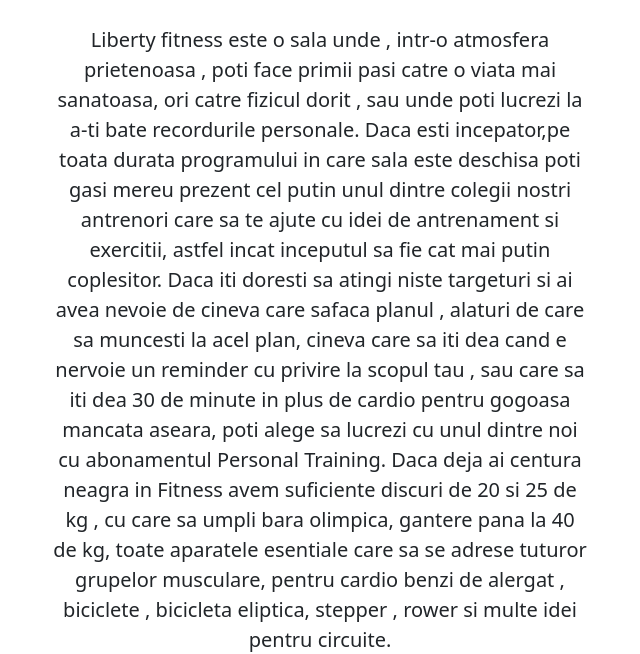
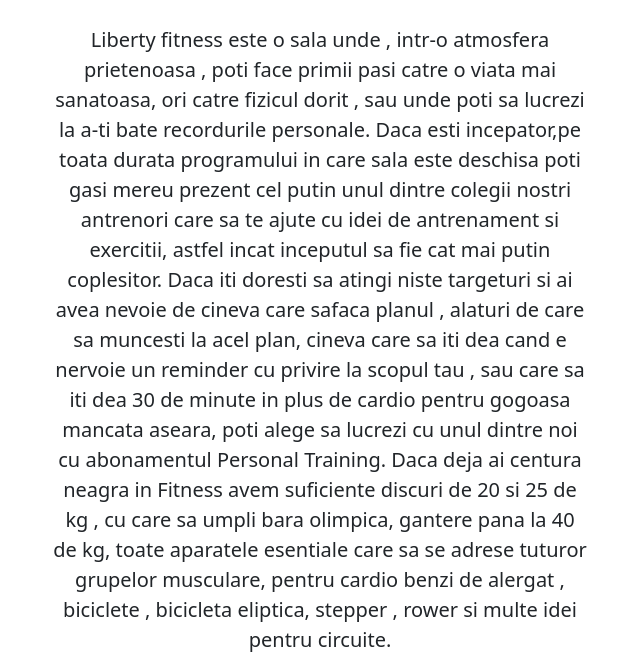
Before and after one commit to gabrielsorin88/gym_site_django, a Django app: page / in a window 1280 px wide. Shown: the part 461-1115 px from the top of the page, without its empty margins (320-960 px from the left). Run offline with Django 4.2, Linux system fonts and the light colour scheme; some libraries are stand-ins or nearby versions.

Commit message:
description correction
text correction for index.html

```diff
--- a/home/templates/index.html
+++ b/home/templates/index.html
@@ -59,7 +59,7 @@
         </div>
     <h1 class="display-4 fw-bold text-body-emphasis"></h1>
     <div class="col-lg-6 mx-auto ">
-      <p class="lead mb-4"> Liberty fitness este o sala unde , intr-o atmosfera prietenoasa , poti face primii pasi catre o viata mai sanatoasa, ori catre fizicul dorit , sau unde poti lucrezi la a-ti bate recordurile personale.
+      <p class="lead mb-4"> Liberty fitness este o sala unde , intr-o atmosfera prietenoasa , poti face primii pasi catre o viata mai sanatoasa, ori catre fizicul dorit , sau unde poti sa lucrezi la a-ti bate recordurile personale.
 Daca esti incepator,pe toata durata programului in care sala este deschisa poti gasi mereu prezent cel putin unul dintre colegii nostri antrenori care sa te ajute cu idei de antrenament si exercitii, astfel incat inceputul sa fie cat mai putin coplesitor.
 Daca iti doresti sa atingi niste targeturi si ai avea nevoie de cineva care safaca planul , alaturi de care sa muncesti la acel plan, cineva care sa iti dea cand e nervoie un reminder cu privire la scopul tau , sau care sa iti dea 30 de minute in plus de cardio pentru gogoasa mancata aseara, poti alege sa lucrezi cu unul dintre noi cu abonamentul Personal Training.
 Daca deja ai centura neagra in Fitness avem suficiente discuri de 20 si 25 de kg , cu care sa umpli bara olimpica, gantere pana la 40 de kg, toate aparatele esentiale care sa se adrese tuturor grupelor musculare, pentru cardio benzi de alergat , biciclete , bicicleta eliptica, stepper , rower  si multe idei pentru circuite.</p>
```
